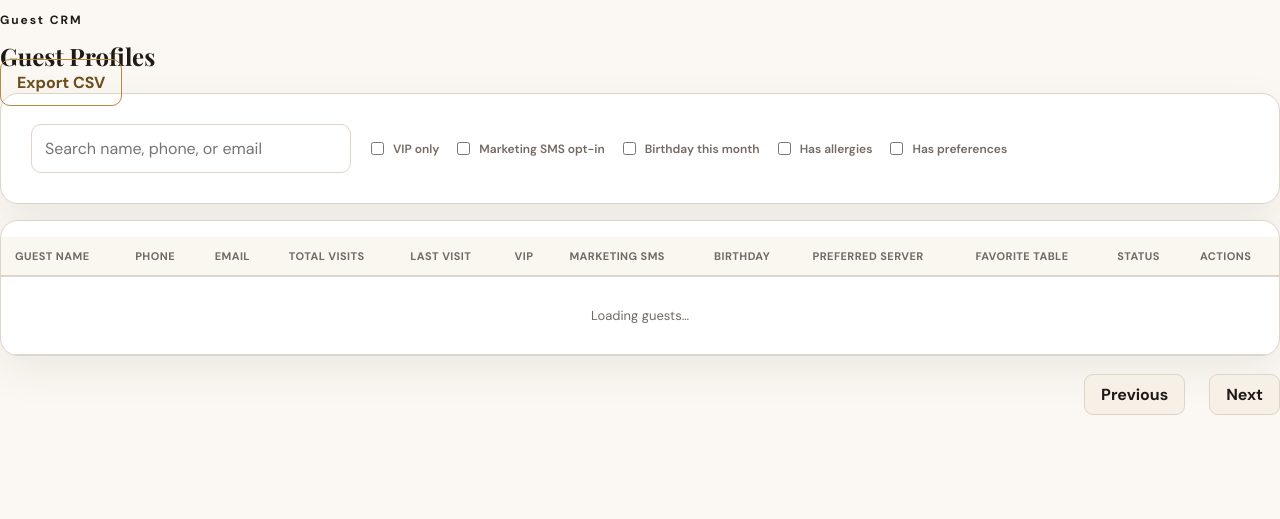
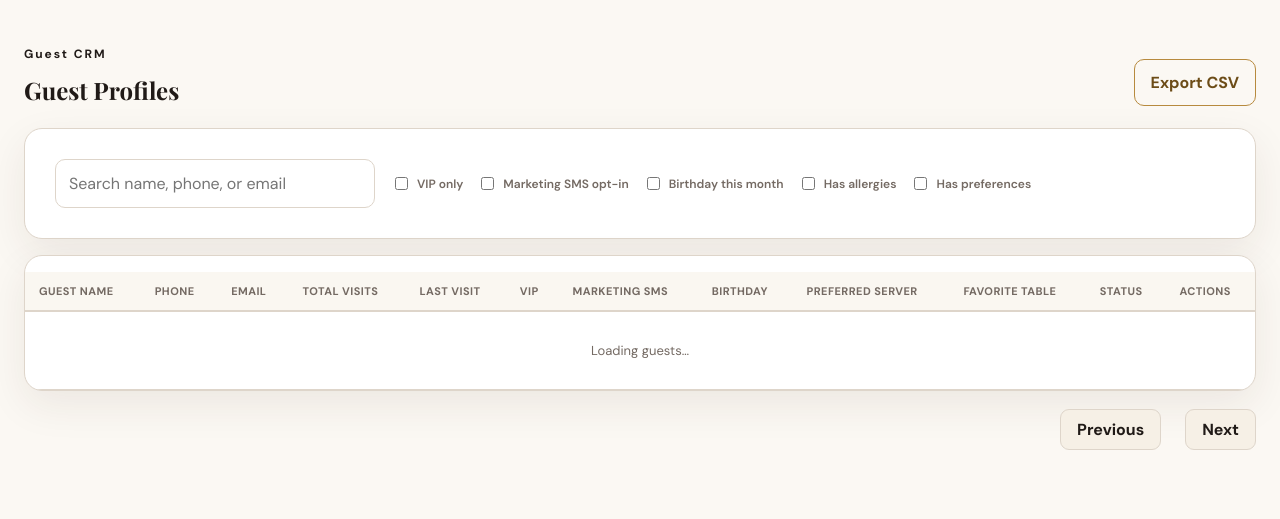
Before and after one commit to sienaatl/Reservation, a Flask app: page /guests in a window 1280 px wide. Shown: the part 72-591 px from the top of the page. Run offline with Flask 3, Linux system fonts and the light colour scheme; the visitor is signed in with stand-in values (Sample User, id 1); data that the repository does not hold is empty; parts of the project's set-up code (start-up, migrations or seed data) failed here and were passed over; some libraries are stand-ins or nearby versions.

Commit message:
Fix missing .admin-shell/.admin-heading CSS
These classes are used by 8 different admin pages (admin, settings,
guests, timeline, manager, waitlist, servers, audit) but had zero rules
defined anywhere in the stylesheet -- title and action buttons were just
stacking with default block layout instead of aligning side by side.
Mirrors the already-correct .dashboard-shell/.dashboard-header pattern.
Fixes the cramped Export CSV button on the Guest CRM page, and improves
the same heading row on every other page using this shared class.

```diff
--- a/static/style.css
+++ b/static/style.css
@@ -148,6 +148,15 @@ small{color:var(--muted)}
 
 .login-shell{max-width:480px;margin:60px auto;padding:20px}.login-card{display:grid;gap:15px}.nav-logout{background:transparent;border:0;color:inherit;font:inherit;cursor:pointer;padding:0}.table-scroll{overflow:auto}.table-scroll table{width:100%;border-collapse:collapse}.table-scroll th,.table-scroll td{padding:10px;border-bottom:1px solid var(--line);text-align:left;font-size:13px}
 
+/* .admin-shell/.admin-heading are used by admin.html, settings.html,
+   guests.html, timeline.html, manager.html, waitlist.html, servers.html, and
+   audit.html, but had no rules defined anywhere -- title and any action
+   button/link were just stacking with default block layout. Mirrors the
+   already-working .dashboard-shell/.dashboard-header pattern. */
+.admin-shell{max-width:1480px;margin:0 auto;padding:34px 24px 70px}
+.admin-heading{display:flex;justify-content:space-between;align-items:end;gap:20px;margin-bottom:22px}
+.admin-heading .outline-button{width:auto}
+
 /* Operating-hours warning badges: reservation list, timeline, floor plan. */
 .hours-warning{display:inline-block;margin-top:4px;background:#fde8e7;color:#81201d;border-radius:999px;padding:3px 9px;font-size:11px;font-weight:700}
 .reservation-row.outside-hours{border-left-color:#c0392b}
```
